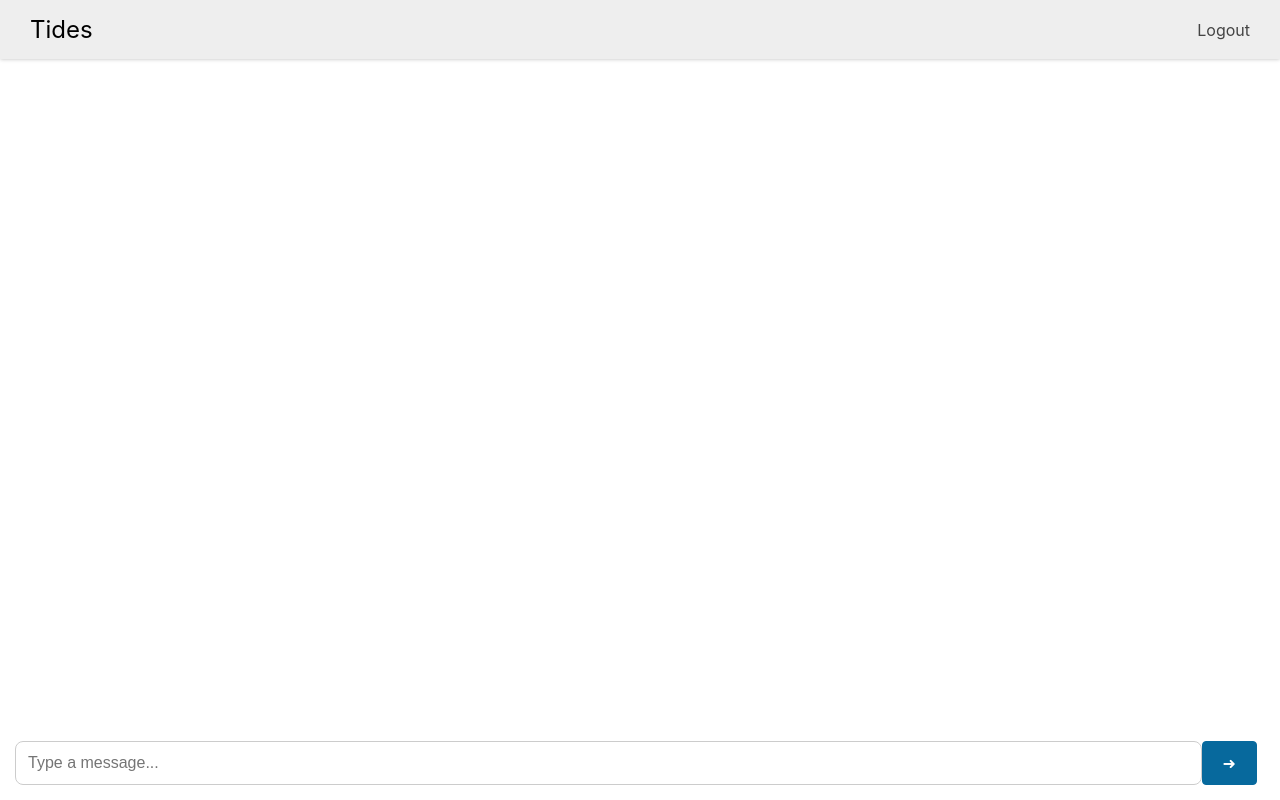
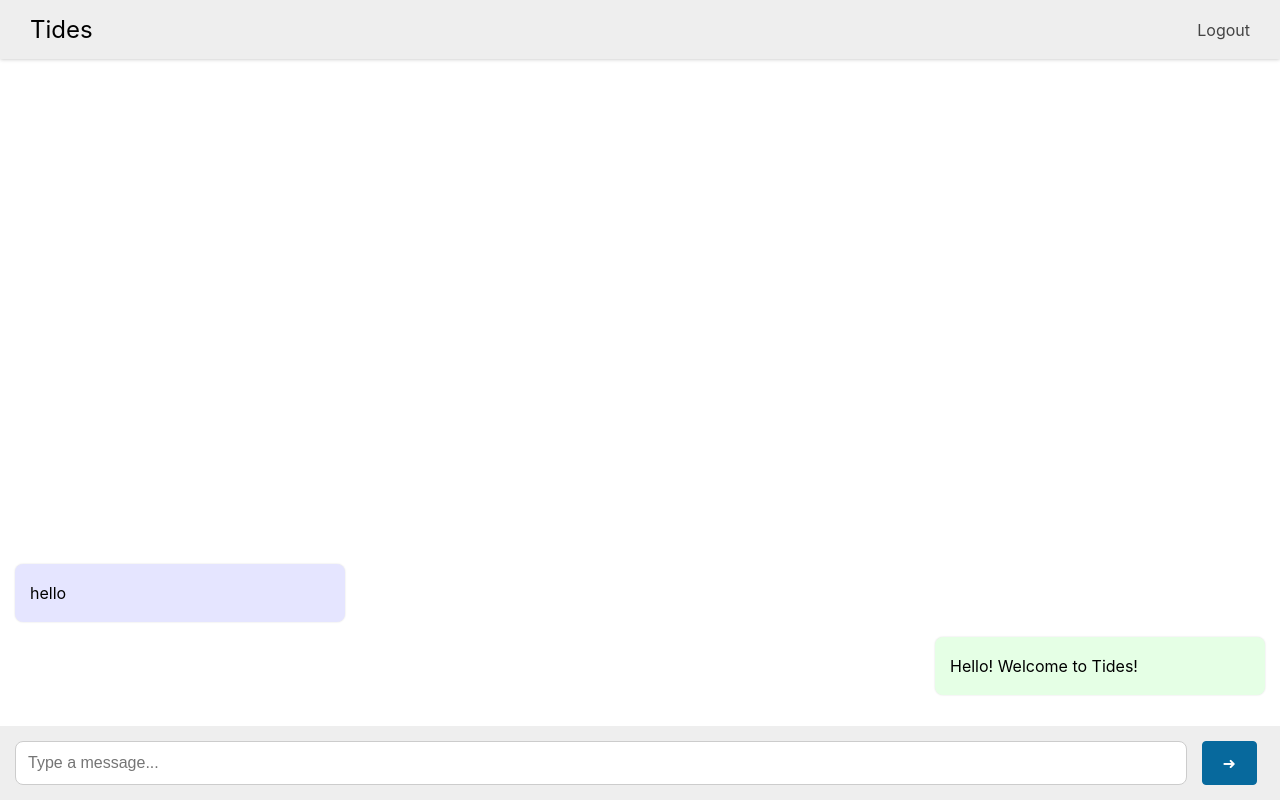
Before and after one commit to ProjectTides/tides-react, a React (Create React App) app: page /dashboard in a window 1280 px wide. Built offline with nearby package versions, Linux system fonts and the light colour scheme.

Commit message:
messages display frontend

```diff
--- a/src/Components/Dashboard/Dashboard.js
+++ b/src/Components/Dashboard/Dashboard.js
@@ -1,17 +1,50 @@
-import React from 'react';
+import React, { useState } from 'react';
 import styles from './Dashboard.module.css';
 import Navbar from '../Navbar/Navbar';
+import Message from '../../Components/Message/Message';
+
+const defaultMessages = [
+  {
+    type: 'received',
+    content: 'hello',
+  },
+  {
+    type: 'sent',
+    content: 'Hello! Welcome to Tides!',
+  }
+];
 
 const Dashboard = () => {
+
+  const [messages, setMessages] = useState(defaultMessages);
+
+  const sendMessage = (e) => {
+    e.preventDefault();
+    setMessages([
+      ...messages,
+      {
+        type: 'sent',
+        content: e.target.content.value,
+      }
+    ]);
+    e.target.content.value = '';
+  }
+
   return (
     <div>
       <Navbar />
       {/* <Sidebar /> */}
       <div className={styles.MessagesFrame}>
-        <div className={styles.MessageSendForm}>
-          <input type="text" placeholder="Type a message..." className={styles.FormControl} />
-          <button className={styles.SendButton}>&#10140;</button>
-        </div>
+        {messages.map((message, index) => {
+          if (message.type === 'sent') {
+            return <Message key={index} message={message} />;
+          }
+          return <Message key={index} message={message} />;
+        })}
+        <form className={styles.MessageSendForm} onSubmit={sendMessage}>
+          <input type="text" name="content" placeholder="Type a message..." className={styles.FormControl} />
+          <button type="submit" className={styles.SendButton}>&#10140;</button>
+        </form>
       </div>
     </div>
   )
--- a/src/Components/Dashboard/Dashboard.module.css
+++ b/src/Components/Dashboard/Dashboard.module.css
@@ -1,6 +1,10 @@
 .MessagesFrame {
   width: 100vw;
-  height: 90vh - 60px;
+  position: fixed;
+  bottom: 90px;
+}
+.MessagesWrapper {
+  display: flex;
 }
 .MessageSendForm {
   bottom: 0;
@@ -9,6 +13,7 @@
   display: flex;
   width: -webkit-fill-available;
   padding: 15px;
+  background-color: #eee;
 }
 .FormControl {
   padding: 12px 12px;
@@ -29,4 +34,5 @@
   border: 1px solid rgb(7, 105, 157);
   padding: 8px 20px;
   font-size: 16px;
+  margin-left: 15px;
 }
--- /dev/null
+++ b/src/Components/Message/Message.css
@@ -0,0 +1,15 @@
+.MessageBox {
+  padding: 3px 15px;
+  font-size: 16px;
+  box-shadow: 0 0 2px #ddd;
+  width: 300px;
+  border-radius: 8px;
+  margin: 15px;
+}
+.Sent {
+  background-color: rgba(0, 255, 0, 0.1);
+  margin-left: auto;
+}
+.Received {
+  background-color: rgba(0, 0, 255, 0.1);
+}
--- /dev/null
+++ b/src/Components/Message/Message.js
@@ -0,0 +1,16 @@
+import React from 'react';
+import './Message.css';
+// import styles from './Message.module.css';
+
+const Message = (props) => {
+  let classes = props.message.type === 'sent' ? 'MessageBox Sent' : 'MessageBox Received'
+  return (
+    <div>
+      <div className={classes}>
+        <p>{props.message.content}</p>
+      </div>
+    </div>
+  );
+}
+
+export default Message;
--- a/src/Components/Navbar/Navbar.js
+++ b/src/Components/Navbar/Navbar.js
@@ -1,5 +1,6 @@
 import React from 'react';
-import styles from './Navbar.module.css'
+import styles from './Navbar.module.css';
+import { Link } from 'react-router-dom';
 
 const Navbar = () => {
   return (
@@ -9,7 +10,7 @@ const Navbar = () => {
       </div>
       <div className={styles.Menu}>
         <div>
-          <a href="#">Logout</a>
+          <Link to="/">Logout</Link>
         </div>
       </div>
     </div>
```
